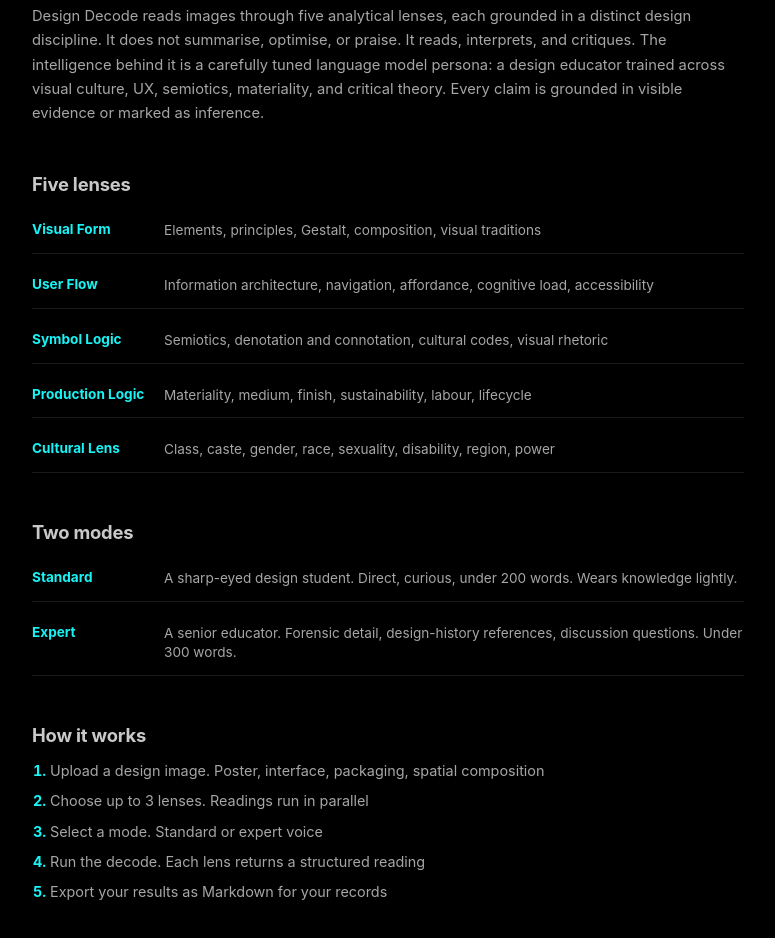
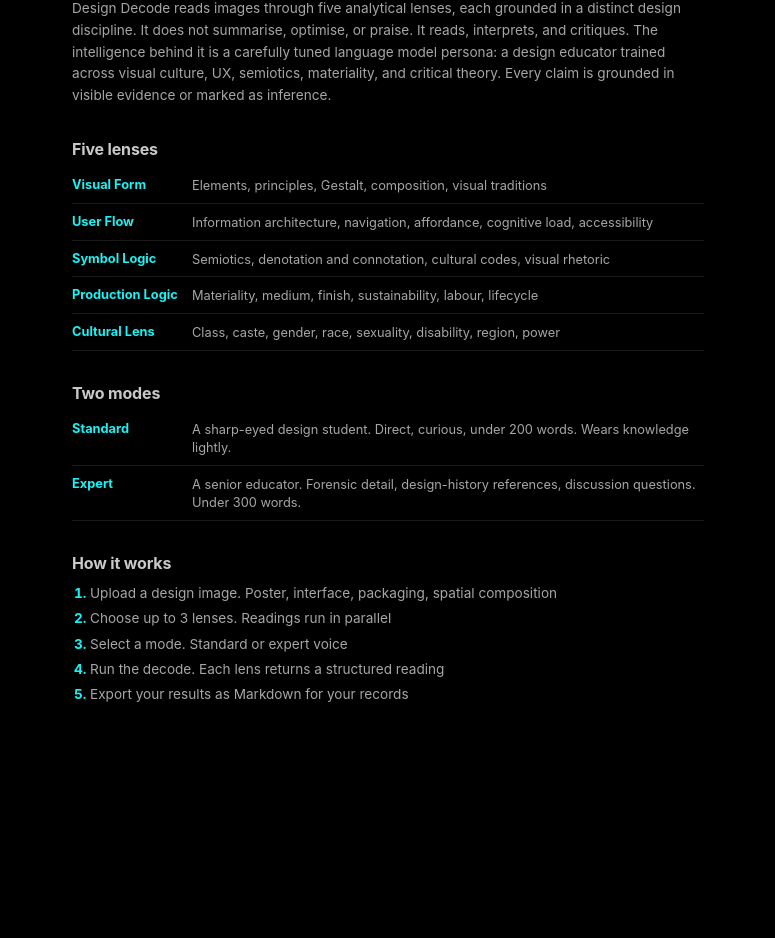
Before and after one commit to theblackyellowarrow/design-decode, a React (Vite) app: page / in a window 1280 px wide. Shown: the part 832-1770 px from the top of the page, without its empty margins (252-1027 px from the left). After the commit the page ends 1629 px from the top, so only its background shows below. Built offline with nearby package versions, Linux system fonts and the light colour scheme.

Commit message:
Tighter landing page sections

```diff
--- a/src/styles.css
+++ b/src/styles.css
@@ -120,59 +120,59 @@ button, input, textarea { font: inherit; }
 .landing-key-link:hover { color: var(--edge); }
 
 .landing-about {
-  max-width: 760px;
+  max-width: 680px;
   margin: 0 auto;
-  padding: 0 24px 80px;
+  padding: 0 24px 60px;
 }
 .landing-section {
-  margin-bottom: 48px;
+  margin-bottom: 32px;
 }
 .landing-section h2 {
   color: var(--edge);
-  font-size: 1.15rem;
+  font-size: 1rem;
   font-weight: 700;
-  margin: 0 0 14px;
+  margin: 0 0 10px;
   letter-spacing: -0.01em;
 }
 .landing-section p {
   color: var(--grey);
-  font-size: 0.92rem;
-  line-height: 1.65;
+  font-size: 0.85rem;
+  line-height: 1.6;
   margin: 0;
 }
 .lens-list, .mode-list {
   display: flex;
   flex-direction: column;
-  gap: 10px;
+  gap: 2px;
 }
 .lens-item, .mode-item {
   display: flex;
-  gap: 12px;
-  padding: 12px 0;
+  gap: 10px;
+  padding: 8px 0;
   border-bottom: 1px solid var(--shadow);
 }
 .lens-item strong, .mode-item strong {
   color: var(--cyan);
-  font-size: 0.85rem;
+  font-size: 0.8rem;
   font-weight: 700;
-  min-width: 120px;
+  min-width: 110px;
 }
 .lens-item span, .mode-item span {
   color: var(--grey);
-  font-size: 0.85rem;
-  line-height: 1.45;
+  font-size: 0.8rem;
+  line-height: 1.4;
 }
 .steps-list {
   padding: 0 0 0 18px;
   margin: 0;
   display: flex;
   flex-direction: column;
-  gap: 8px;
+  gap: 5px;
 }
 .steps-list li {
   color: var(--grey);
-  font-size: 0.9rem;
-  line-height: 1.55;
+  font-size: 0.85rem;
+  line-height: 1.5;
 }
 .steps-list li::marker {
   color: var(--cyan);
```
